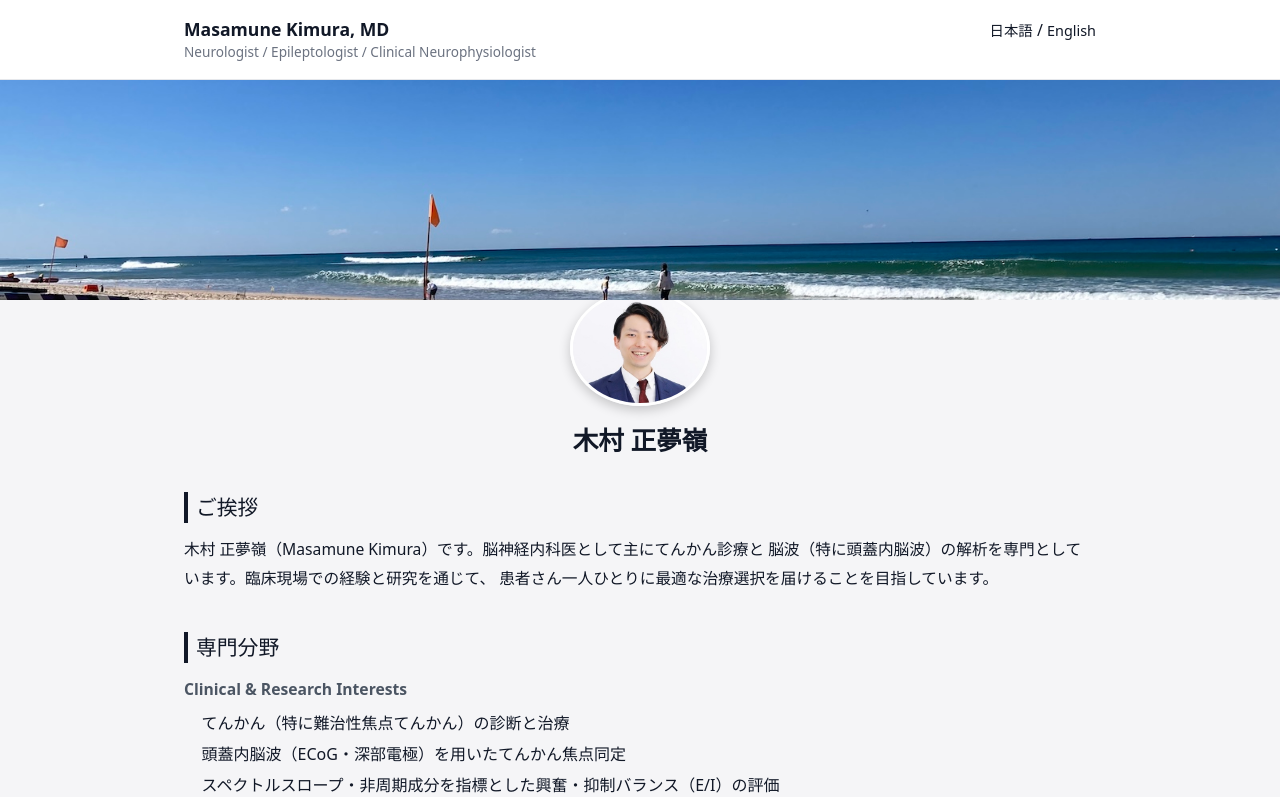
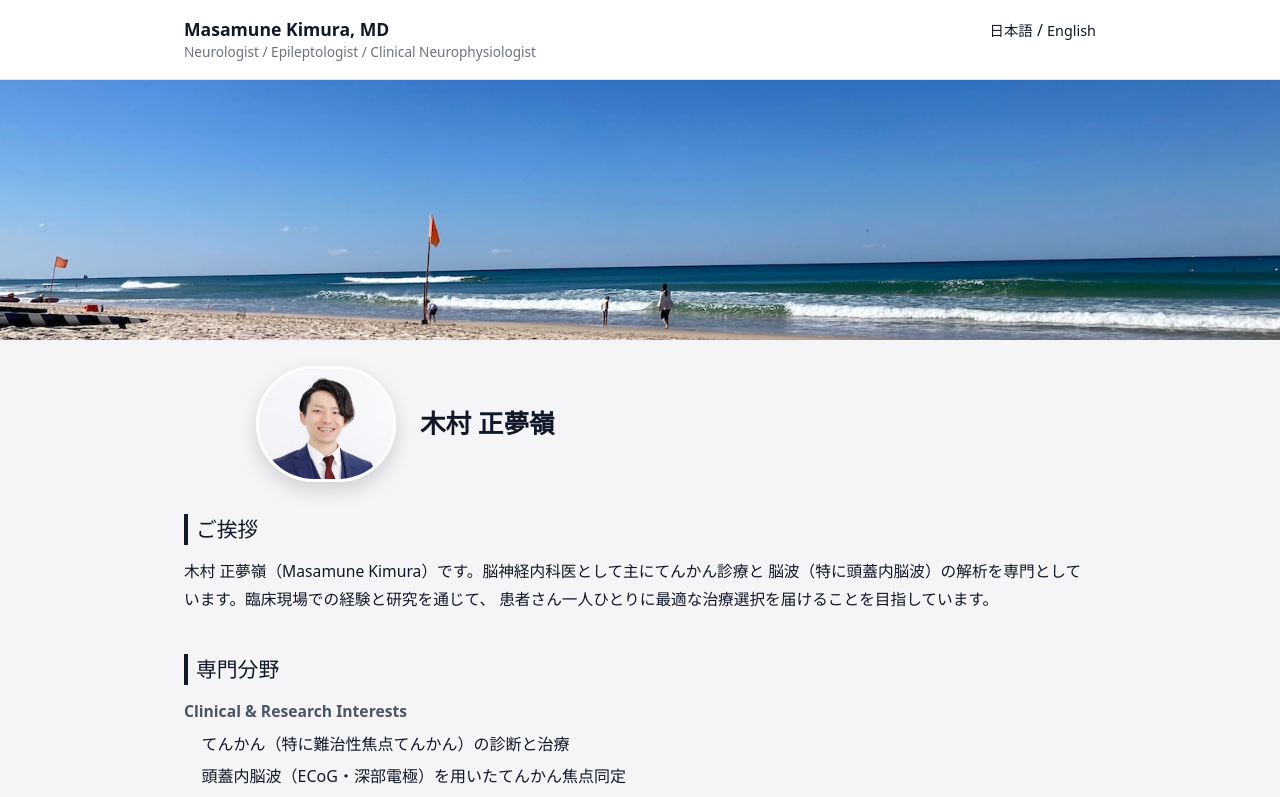
Before and after one commit to masamune-kimura/personal-website, a Next.js app: page /ja in a window 1280 px wide. Shown: the top 797 px of the page. Built offline with nearby package versions, Linux system fonts and the light colour scheme.

Commit message:
Adjust header image and profile layout

```diff
--- a/app/globals.css
+++ b/app/globals.css
@@ -138,33 +138,48 @@ a {
   text-align: center;
   background: #ffffff;
 }
-
-/* Header large image */
+/* ヘッダー画像エリア */
 .header-image {
   position: relative;
   width: 100%;
-  height: 220px;
+  height: 260px;        /* ヘッダー画像の縦の高さ。お好みで調整可 */
   overflow: hidden;
-  margin-bottom: 3rem;
+  margin-bottom: 4rem;  /* 下のコンテンツとの間隔 */
+  z-index: 0;
 }
 
-/* Profile icon styling */
+/* 画像の見える位置を「少し下」にする */
+.header-image-img {
+  object-fit: cover;
+  /* 上からXX%あたりを基準にするイメージ（値はお好みで）*/
+  object-position: center 50%;
+}
+
+/* プロフィール＋名前エリア */
 .profile-wrapper {
   display: flex;
-  flex-direction: column;
   align-items: center;
-  margin-top: -90px; /* header image との重なり */
-  margin-bottom: 2rem;
+  gap: 1.5rem;
+
+  /* 本文と揃うようにセンター寄せ＆横幅制限 */
+  max-width: 800px;       /* site-main と合わせたいサイズに */
+  margin: -70px auto 2rem; /* マイナスmarginでヘッダーに少し重ねるのがポイント */
+  padding: 0 1rem;
+
+  position: relative;
+  z-index: 10;            /* ヘッダー画像より「前」に出す */
 }
 
+/* プロフィール画像（丸く＆カードっぽく） */
 .profile-image {
-  border-radius: 50%;
-  border: 3px solid white;
-  box-shadow: 0 4px 12px rgba(0, 0, 0, 0.2);
+  border-radius: 9999px;
+  border: 3px solid #fff;
+  box-shadow: 0 8px 20px rgba(0, 0, 0, 0.15);
 }
 
+/* 名前 */
 .profile-name {
-  margin-top: 1rem;
+  margin: 0;
   font-size: 1.6rem;
-  text-align: center;
+  line-height: 1.4;
 }
--- a/app/layout.tsx
+++ b/app/layout.tsx
@@ -40,7 +40,7 @@ export default function RootLayout({
             src="/header.jpg"
             alt="Header Image"
             fill
-            style={{ objectFit: "cover" }}
+            className="header-image-img"
             priority
           />
         </div>
```
